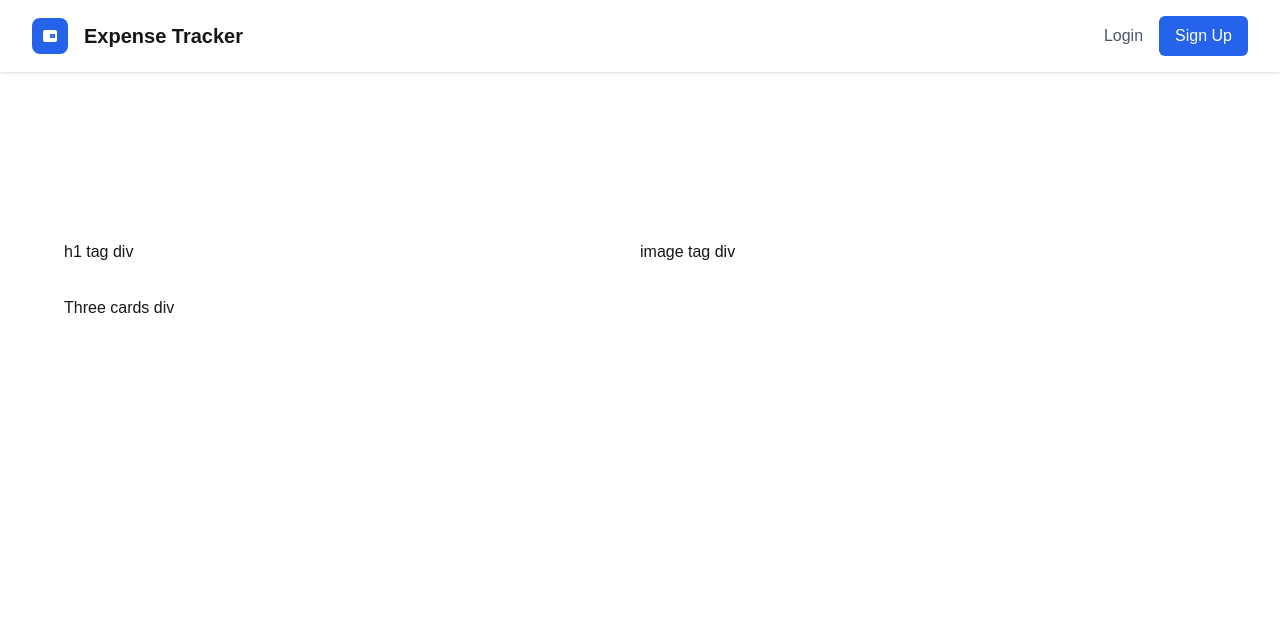
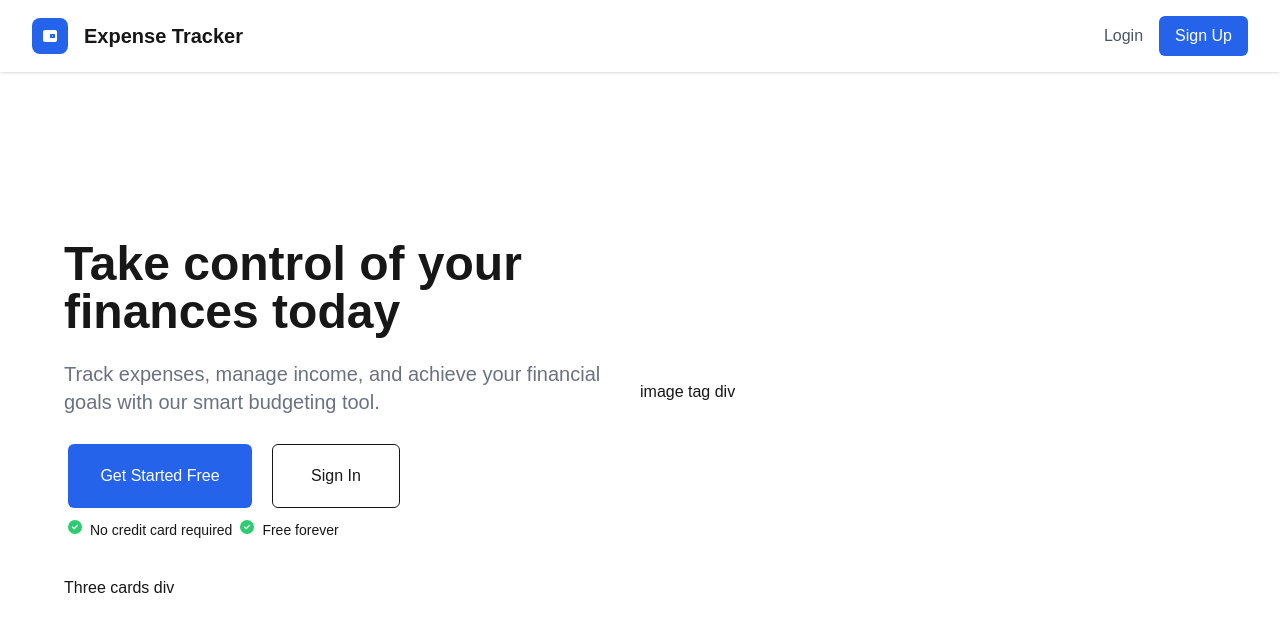
Before and after one commit to aswin1998-8/Expense-app-frontend, a Next.js app in the folder expense-app/: page /expense-tracker in a window 1280 px wide. Shown: the top 632 px of the page. Built offline with nearby package versions, Linux system fonts and the light colour scheme.

Commit message:
First section of the landing page is almost completed

```diff
--- a/expense-app/app/(public)/expense-tracker/page.tsx
+++ b/expense-app/app/(public)/expense-tracker/page.tsx
@@ -1,12 +1,40 @@
+"use client";
 import React from "react";
-
+import AppPrimaryButton from "../../../components/appPrimaryButton/appPrimaryButton";
+import CheckIcon from "../../../components/icons/checkicon"
 const ExpenseTracker = () => {
     return (
        <div className="mt-60">
         <div className="max-w-6xl mx-auto mx-6 my-4">
             <div className="flex items-center justify-between my-8">
                 <div className="w-1/2">
-                    h1 tag div
+                    <div>
+                       <h1 className="text-5xl font-semibold">Take control of your finances today</h1>
+                    </div>
+                    <div className="mt-6">
+                       <span className="text-xl font-medium text-gray-500">Track expenses, manage income, and achieve your financial goals with our smart budgeting tool.</span>
+                    </div>
+                    <div className="mt-6 flex  col-2">
+                        <div className="p-1">
+                        <AppPrimaryButton className="w-46 h-16" onClick={() => {}}>
+                            Get Started Free
+                        </AppPrimaryButton>
+                        </div>
+                        <div className="p-1 pl-4">
+                        <button className="bg-[white] text-md font-medium px-4 py-2 border rounded-md hover:cursor-pointer w-32 h-16">
+                            Sign In
+                        </button>
+                        </div>
+
+                    </div>
+                    <div className="mt-1 flex  col-2">
+                        <div className="p-1 flex">
+                        <CheckIcon></CheckIcon><p className="text-sm pl-2">No credit card required</p>
+                        </div>
+                        <div className="p-1 flex">
+                        <CheckIcon></CheckIcon><p className="text-sm pl-2">Free forever</p>
+                        </div>
+                    </div>
                 </div>
                 <div className="w-1/2">
                     image tag div
--- a/expense-app/components/appPrimaryButton/appPrimaryButton.tsx
+++ b/expense-app/components/appPrimaryButton/appPrimaryButton.tsx
@@ -2,9 +2,9 @@ import React from "react";
 
 
 
-const AppPrimaryButton = ({children, onClick}: {children: React.ReactNode, onClick: () => void}) => {
+const AppPrimaryButton = ({children, onClick, className}: {children: React.ReactNode, onClick: () => void, className:string}) => {
     return (
-        <button className="bg-[#2563eb] text-white text-md font-medium px-4 py-2 rounded-md hover:cursor-pointer" onClick={onClick}>
+        <button className={`bg-[#2563eb] text-white text-md font-medium px-4 py-2 rounded-md hover:cursor-pointer ${className}`} onClick={onClick}>
             {children}
         </button>
     )
--- /dev/null
+++ b/expense-app/components/icons/checkicon.tsx
@@ -0,0 +1,28 @@
+import React from "react";
+
+type Props = {
+  size?: number;
+};
+
+const CheckIcon: React.FC<Props> = ({ size = 14 }) => {
+  return (
+    <svg
+      width={size}
+      height={size}
+      viewBox="0 0 24 24"
+      fill="none"
+      xmlns="http://www.w3.org/2000/svg"
+    >
+      <circle cx="12" cy="12" r="12" fill="#2ECC71" />
+      <path
+        d="M16.5 9L10.5 15L7.5 12"
+        stroke="white"
+        strokeWidth="2"
+        strokeLinecap="round"
+        strokeLinejoin="round"
+      />
+    </svg>
+  );
+};
+
+export default CheckIcon;
```
